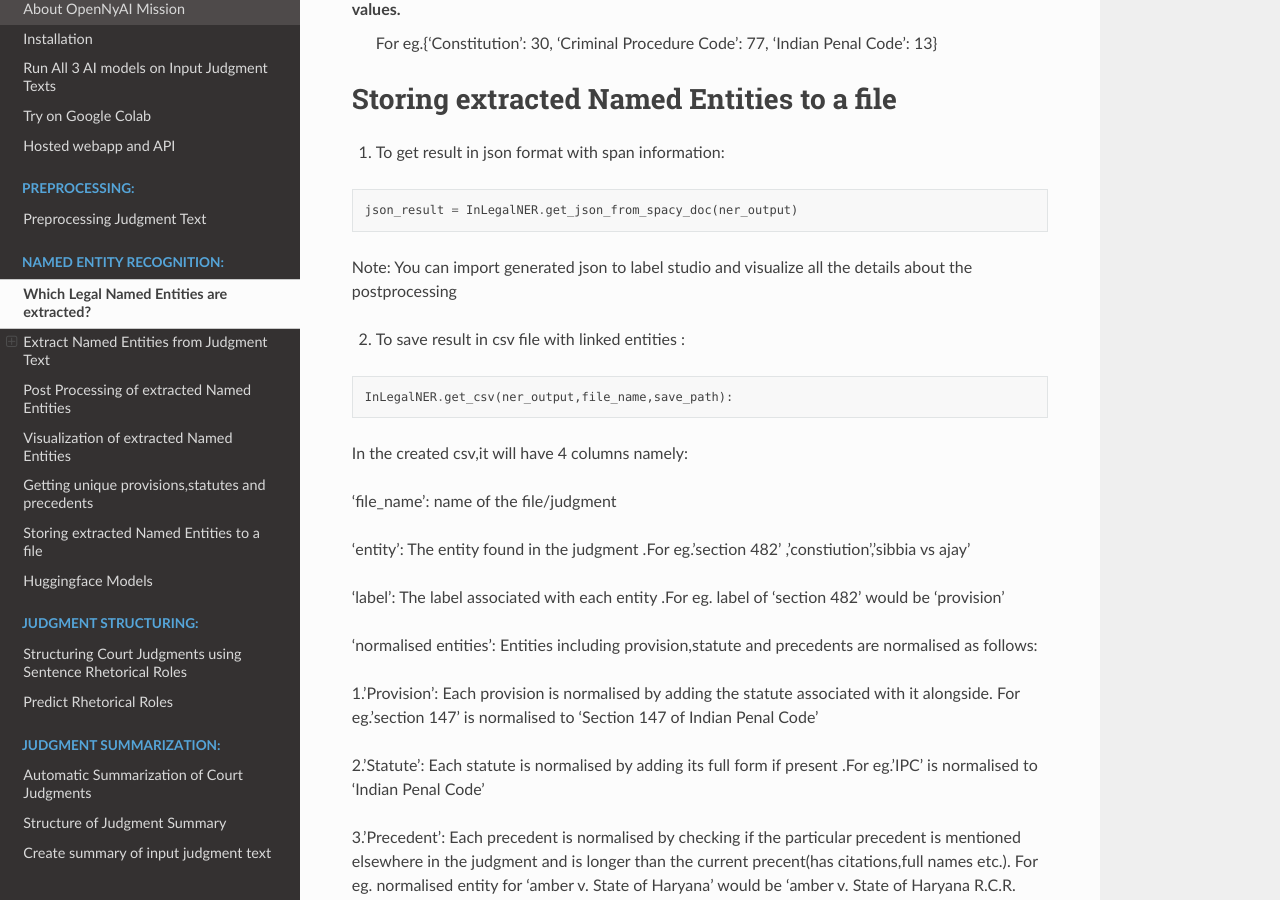
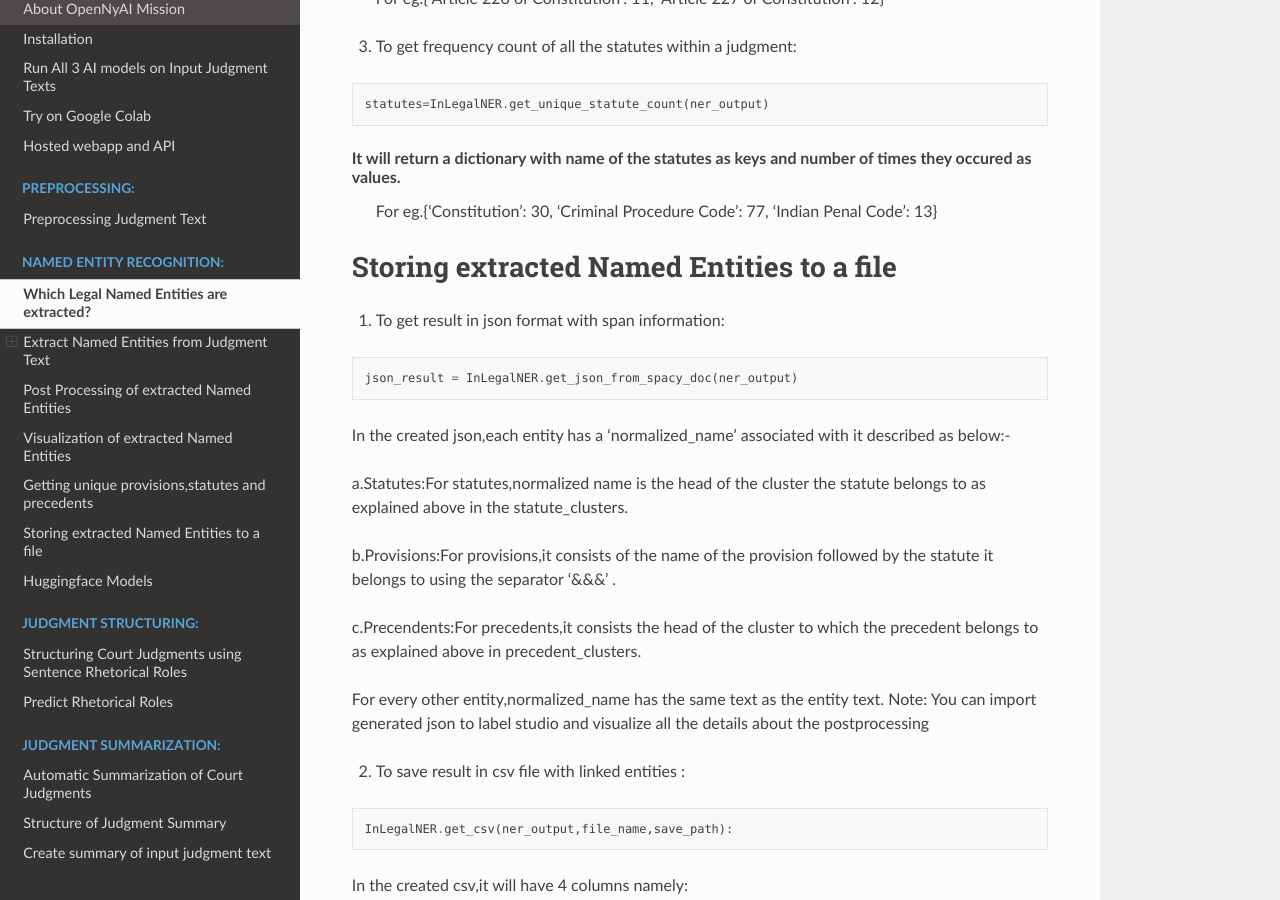
Before and after one commit to OpenNyAI/Opennyai, a Sphinx documentation site: the page built from docs/source/ner/legal_named_entities.rst, in a window 1280 px wide and 900 px high, scrolled down 4777 px. Built offline with Sphinx 7.4.7 and the Read the Docs theme 2.0.0, drawn with Linux system fonts in a browser that asks for light colours; some of the changed text lies outside the part shown.

Commit message:
Update legal_named_entities.rst

```diff
--- a/docs/source/ner/legal_named_entities.rst
+++ b/docs/source/ner/legal_named_entities.rst
@@ -66,6 +66,8 @@
 * do_sentence_level (bool): To perform inference at sentence level or not, at sentence level it better accuracy. We recommend setting this to True.
 
 * do_postprocess (bool): To perform post-processing over processed doc. We recommend to set this to True.
+
+*statute_shortforms_path(path):It is the path of the csv file if the user wants to provide predefined shortforms to create statute clusters.The csv should have 2 columns namely 'fullforms' and 'shortforms' where 'fullforms' contain the full name of the statute eg. 'code of criminal procedure' and shortforms contain the acronym that can be present in the judgment eg.'crpc'.Each row represents a fullform,shortform pair.
 
 * mini_batch_size (int): This accepts an int as batch size for processing of a document, if length of document is bigger that given batch size it will be chunked and then processed.
 
@@ -177,6 +179,15 @@
     json_result = InLegalNER.get_json_from_spacy_doc(ner_output)
 
 
+In the created json,each entity has a 'normalized_name' associated with it described as below:-
+
+a.Statutes:For statutes,normalized name is the head of the cluster the statute belongs to as explained above in the statute_clusters.
+
+b.Provisions:For provisions,it consists of the name of the provision followed by the statute it belongs to using the separator  '&&&' .
+
+c.Precendents:For precedents,it consists the head of the cluster to which the precedent belongs to as explained above in precedent_clusters.
+
+For every other entity,normalized_name has the same text as the entity text.
 Note: You can import generated json to label studio and visualize all the details about the postprocessing
 
 2. To save result in csv file with linked entities :
```
